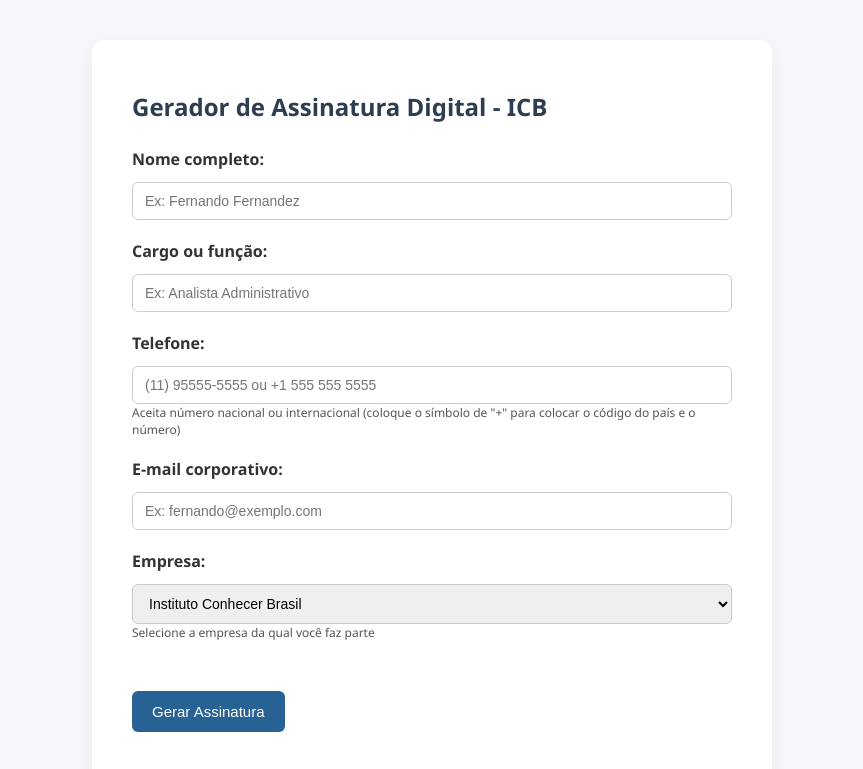
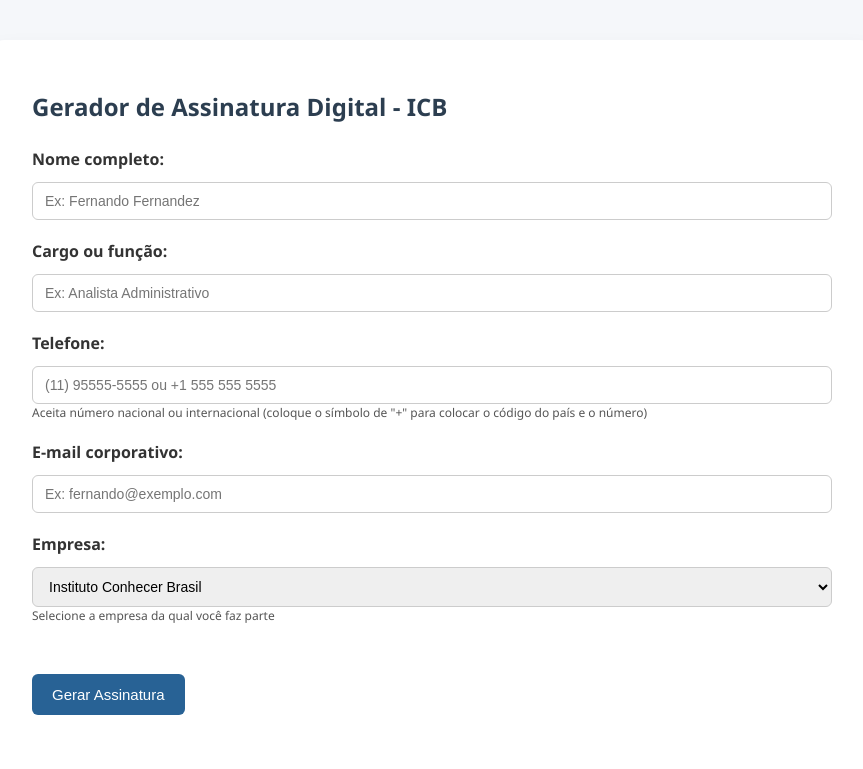
Before and after one commit to sistemasICB/assinatura-icb, a plain HTML site: page index.html in a window 1280 px wide. Shown: the whole page, without its empty margins (208-1071 px from the left). Drawn offline with Linux system fonts and the light colour scheme.

Commit message:
Update index.html

```diff
--- a/index.html
+++ b/index.html
@@ -18,7 +18,7 @@
       padding: 30px 40px;
       border-radius: 12px;
       box-shadow: 0 8px 20px rgba(0, 0, 0, 0.06);
-      max-width: 600px;
+      max-width: 800px;
       width: 100%;
     }
 
@@ -77,6 +77,7 @@
       display: flex;
       flex-direction: column;
       align-items: center;
+      max-width: 800px;
     }
 
 
```
